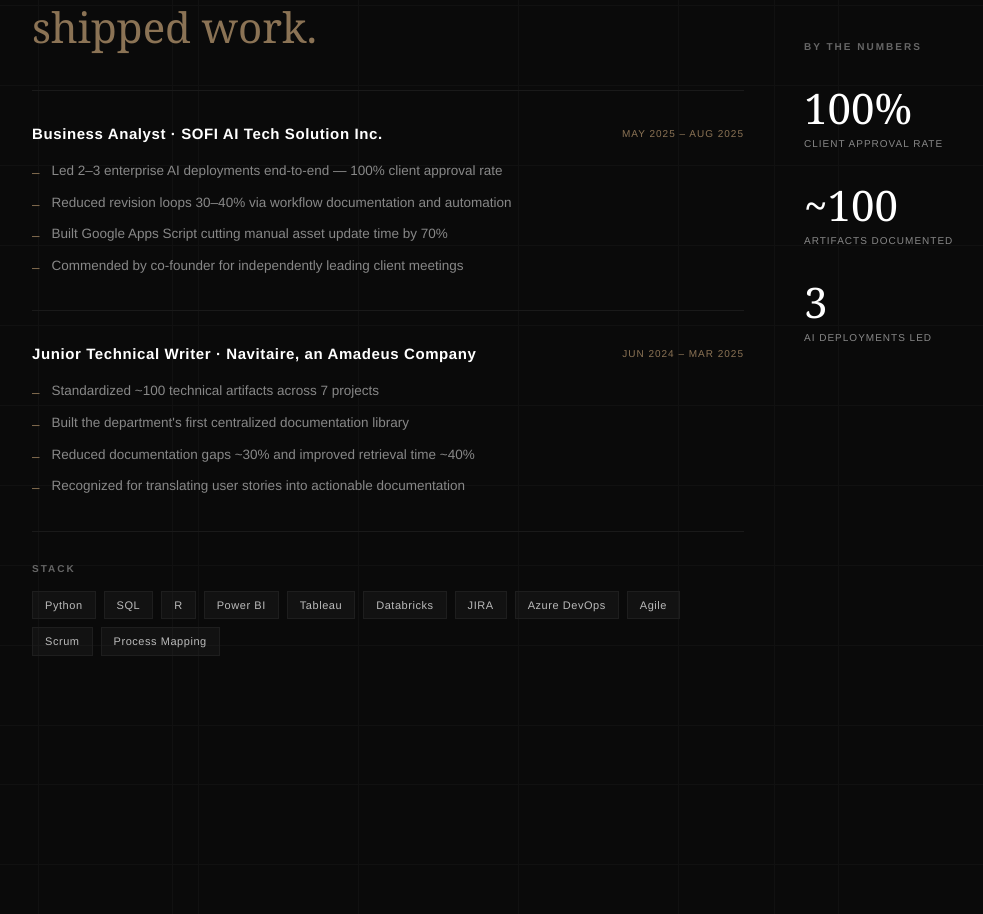
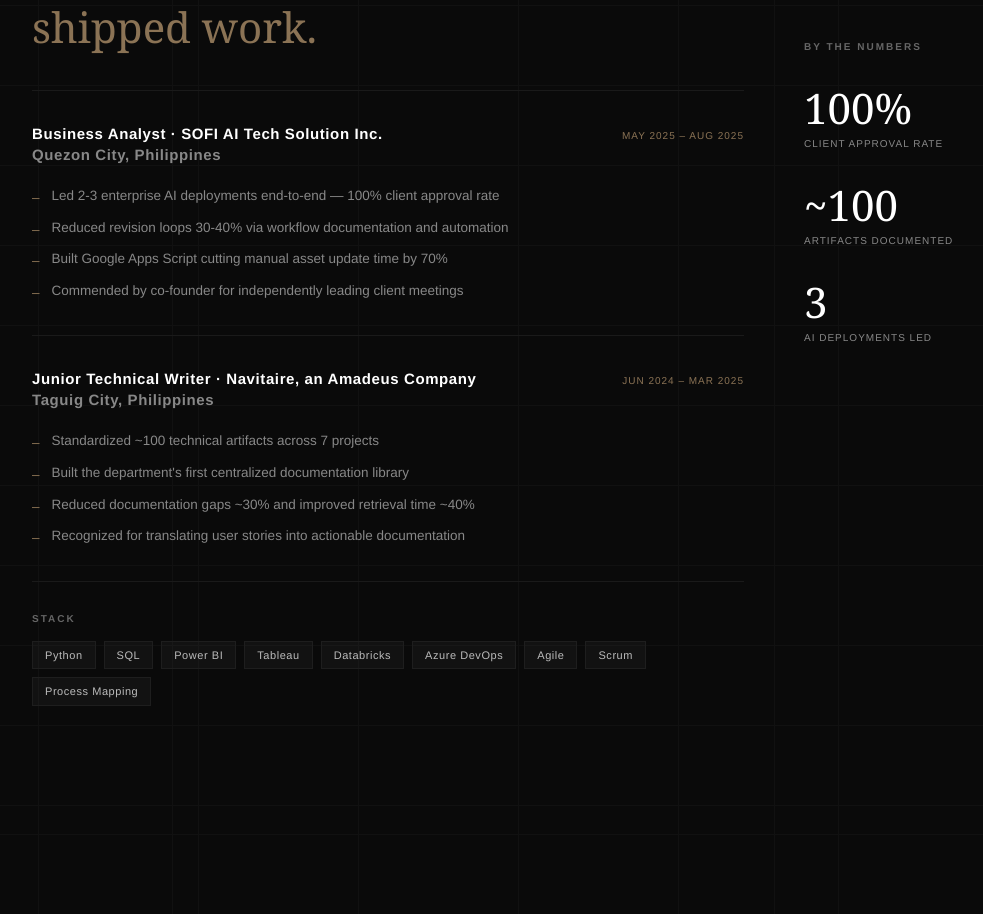
Before and after one commit to clemweb3/portfolio-redefined-shania, a React (Vite) app: page / in a window 1280 px wide. Shown: the part 2081-2995 px from the top of the page, without its empty margins (122-1105 px from the left). Built offline with nearby package versions, Linux system fonts and the light colour scheme.

Commit message:
added location of work

```diff
--- a/src/components/Experience.jsx
+++ b/src/components/Experience.jsx
@@ -7,8 +7,8 @@
 ];
 
 const BULLETS_SOFI = [
-  "Led 2–3 enterprise AI deployments end-to-end — 100% client approval rate",
-  "Reduced revision loops 30–40% via workflow documentation and automation",
+  "Led 2-3 enterprise AI deployments end-to-end — 100% client approval rate",
+  "Reduced revision loops 30-40% via workflow documentation and automation",
   "Built Google Apps Script cutting manual asset update time by 70%",
   "Commended by co-founder for independently leading client meetings",
 ];
@@ -21,8 +21,8 @@
 ];
 
 const STACK = [
-  "Python", "SQL", "R", "Power BI", "Tableau", "Databricks",
-  "JIRA", "Azure DevOps", "Agile", "Scrum", "Process Mapping",
+  "Python", "SQL", "Power BI", "Tableau", "Databricks",
+  "Azure DevOps", "Agile", "Scrum", "Process Mapping",
 ];
 
 function useCountUp(target, triggered) {
@@ -90,7 +90,10 @@
             {/* SOFI */}
           <div className="exp-entry">
             <div className="exp-entry-header">
+              <div>
                 <h3 className="exp-role">Business Analyst · SOFI AI Tech Solution Inc.</h3>
+                <div className="exp-location">Quezon City, Philippines</div>
+              </div>
               <span className="exp-date">May 2025 – Aug 2025</span>
             </div>
             <ul className="exp-bullets">
@@ -106,7 +109,10 @@
           {/* Navitaire */}
           <div className="exp-entry">
             <div className="exp-entry-header">
+              <div>
                 <h3 className="exp-role">Junior Technical Writer · Navitaire, an Amadeus Company</h3>
+                <div className="exp-location">Taguig City, Philippines</div>
+              </div>
               <span className="exp-date">Jun 2024 – Mar 2025</span>
             </div>
             <ul className="exp-bullets">
--- a/src/styles/index.css
+++ b/src/styles/index.css
@@ -619,12 +619,15 @@
   padding: 32px 0;
 }
 
+/* ─── EXPERIENCE UPDATES ──────────────────────────────────── */
+
 .exp-entry-header {
   display: flex;
   flex-direction: column;
   gap: 6px;
-  margin-bottom: 16px;
+  margin-bottom: 20px;
 }
+
 @media (min-width: 640px) {
   .exp-entry-header {
     flex-direction: row;
@@ -634,10 +637,24 @@
   }
 }
 
+.exp-role-group {
+  display: flex;
+  flex-direction: column;
+  gap: 2px; /* Tight spacing between title and location */
+}
+
 .exp-role {
   font-size: 15px;
-  font-weight: 600; /* Unified title thickness */
+  font-weight: 600;
   color: var(--white);
+  letter-spacing: 0.04em;
+  line-height: 1.4;
+}
+
+.exp-location {
+  font-size: 15px;
+  font-weight: 600;
+  color: var(--text-2);
   letter-spacing: 0.04em;
   line-height: 1.4;
 }
@@ -649,7 +666,7 @@
   text-transform: uppercase;
   white-space: nowrap;
   flex-shrink: 0;
-  padding-top: 2px;
+  padding-top: 4px; /* Aligns with the first line of text */
 }
 
 .exp-bullets { display: flex; flex-direction: column; gap: 8px; }
```
Lines whose indentation alone changed are shown as unchanged.
